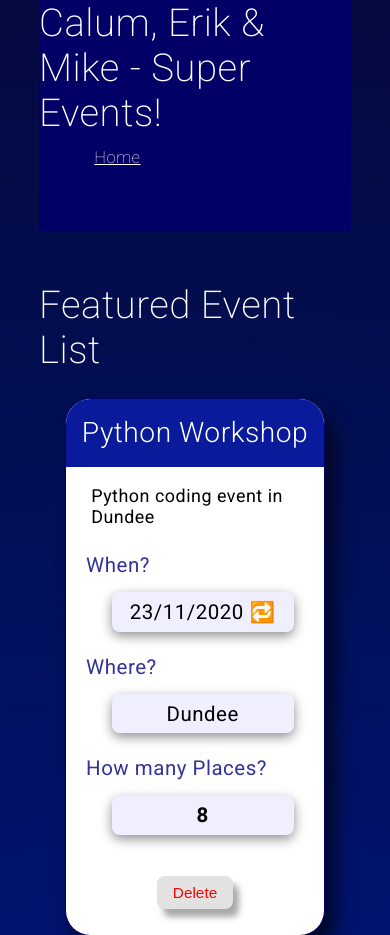
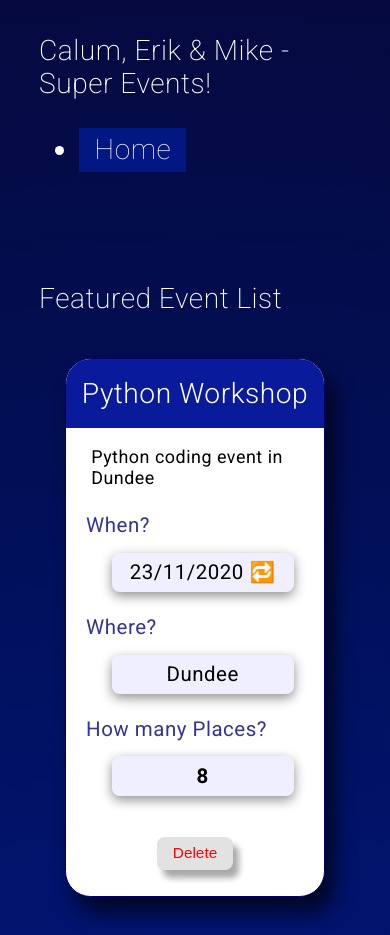
Before and after one commit to gm1wkr/flask_template_lab, a Flask app: page /events in a window 390 px wide. Shown: the top 935 px of the page. Run offline with Flask 2, Linux system fonts and the light colour scheme.

Commit message:
CSS interation. Event cards responsive.

```diff
--- a/static/style.css
+++ b/static/style.css
@@ -27,7 +27,6 @@ body{
 header{
 
     font-family: roboto;
-    background-color: #000066;
     color: #fff;
     font-weight: 100;
     margin-bottom: 4rem;
@@ -39,24 +38,31 @@ h1, h2, h3 {
     font-size: 3rem;
     font-weight: 200;
     color: #fff;
-    margin:0;
+    margin-bottom: 1.4rem;
 }
 
+h1 {
+    padding: 1.2rem 0;
+}
 
+@media only screen and (max-width: 960px){
+    h1, h2, h3 {
+        font-size: 2.2rem;
+    }
 
-nav > ul {
-    list-style: none
 }
 
 nav > ul > li {
     color: #fff;
-    font-size: 1.3rem;
+    font-size: 2.2rem;
 }
 
 nav > ul > li > a{
     color: #fff;
     padding: 0.4rem 1.2rem;
     transition: background-color 0.6s ease;
+    text-decoration: none;
+    background-color: #031783;
 }
 
 nav > ul > li > a:hover{
@@ -244,6 +250,7 @@ form.delete-event > input:hover {
 }
 
 footer{
+    font-size: 1.2rem;
     background-color: #000066;
     color: #fff;
     margin-top: 4rem;
```
